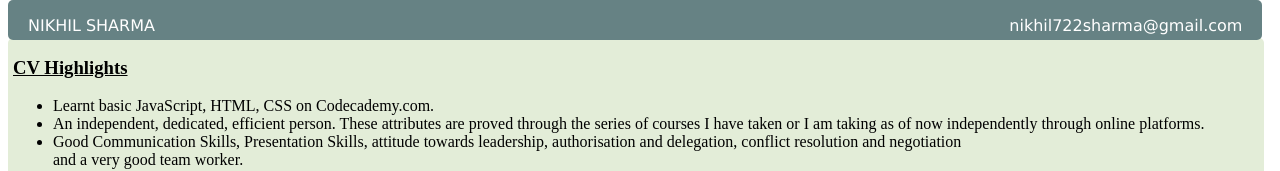
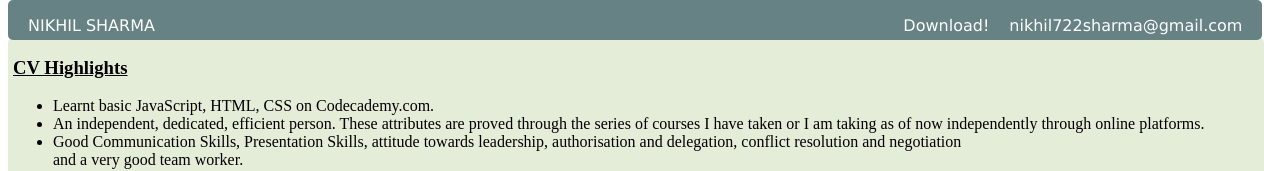
Before and after one commit to dungeongod/dungeongod.github.io, a website: page html/resume.html in a window 1280 px wide. Shown: the top 171 px of the page. Drawn offline with Linux system fonts and the light colour scheme.

Commit message:
Resume
Download button

```diff
--- a/html/resume.html
+++ b/html/resume.html
@@ -5,8 +5,11 @@
 </head>
 <body>
 <div id="header">
+
 <p id="name">NIKHIL SHARMA</p>
          <a href="mailto:nikhil722sharma@gmail.com" target="_blank"><p id="email">nikhil722sharma@gmail.com</p></a>
+            <a href="RESUME.docx" download="RESUME"><p id="email">Download!</p></a>
+
      </div>
      <div class="left">
      </div>
```
Also changed, not shown: 2 other files.
